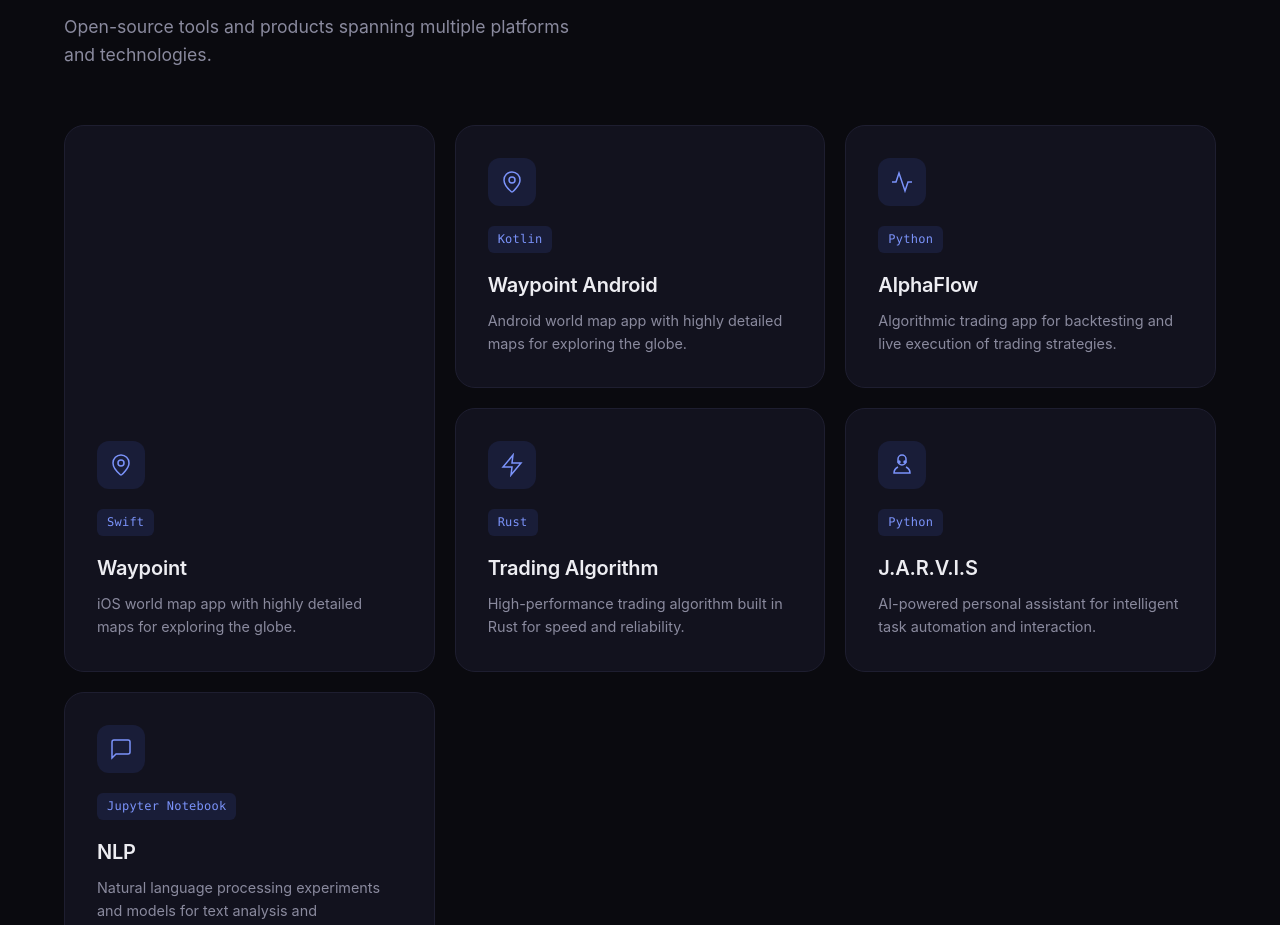
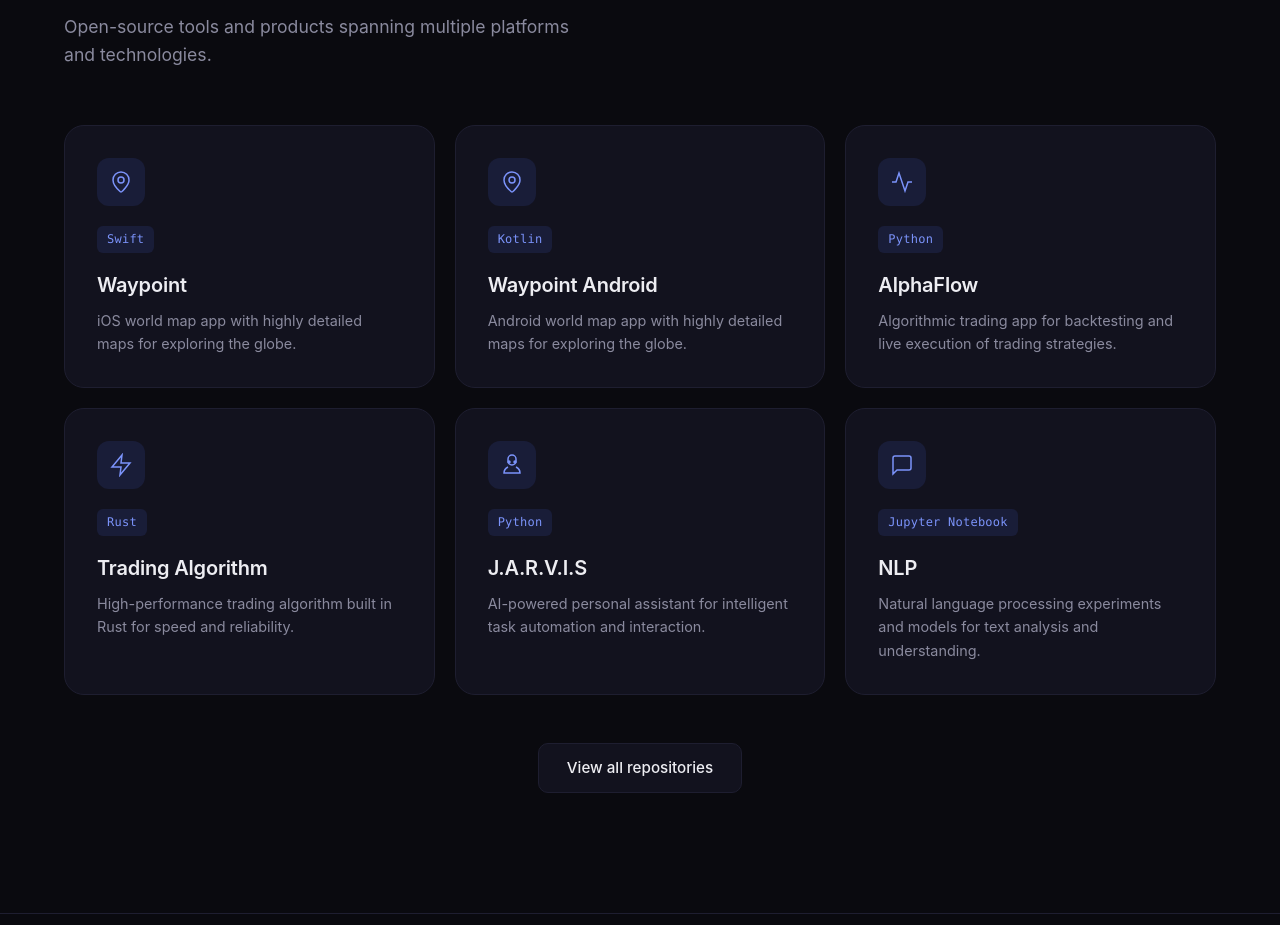
Before and after one commit to lumenworksco/Lumen-Studio, a plain HTML site: page index.html in a window 1280 px wide. Shown: the part 1011-1936 px from the top of the page. Drawn offline with Linux system fonts and the light colour scheme.

Commit message:
Make all project cards evenly sized in a 3x2 grid
Removed the large/span-2 variant from Waypoint card so
all 6 projects display as equal-sized blocks.

Co-Authored-By: Claude Opus 4.6 <noreply@anthropic.com>

```diff
--- a/index.html
+++ b/index.html
@@ -61,7 +61,7 @@
             </div>
 
             <div class="project-grid">
-                <a href="https://github.com/lumenworksco/Waypoint" target="_blank" rel="noopener" class="project-card project-card--large">
+                <a href="https://github.com/lumenworksco/Waypoint" target="_blank" rel="noopener" class="project-card">
                     <div class="project-card-inner">
                         <div class="project-icon">
                             <svg viewBox="0 0 24 24" fill="none" stroke="currentColor" stroke-width="1.5"><circle cx="12" cy="10" r="3"/><path d="M12 2a8 8 0 0 0-8 8c0 5.4 7.05 11.5 7.35 11.76a1 1 0 0 0 1.3 0C13 21.5 20 15.4 20 10a8 8 0 0 0-8-8z"/></svg>
--- a/style.css
+++ b/style.css
@@ -367,19 +367,11 @@ img { max-width: 100%; display: block; }
     box-shadow: 0 20px 60px rgba(0, 0, 0, 0.4), 0 0 40px rgba(74, 108, 247, 0.06);
 }
 
-.project-card--large {
-    grid-row: span 2;
-}
-
 .project-card-inner {
     padding: 32px;
     height: 100%;
     display: flex;
     flex-direction: column;
-}
-
-.project-card--large .project-card-inner {
-    justify-content: flex-end;
 }
 
 .project-icon {
@@ -586,10 +578,6 @@ img { max-width: 100%; display: block; }
         grid-template-columns: repeat(2, 1fr);
     }
 
-    .project-card--large {
-        grid-row: span 1;
-    }
-
     .about-grid {
         grid-template-columns: 1fr;
         gap: 48px;
```
